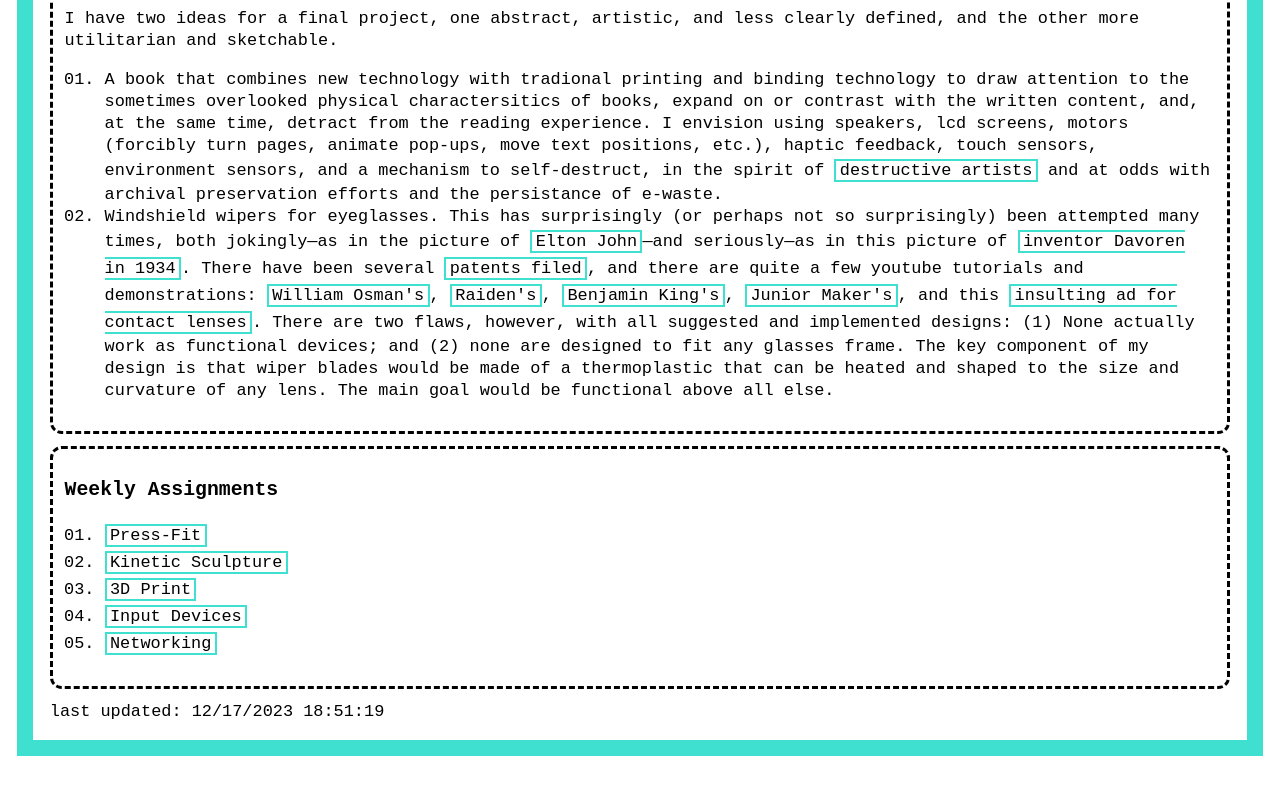
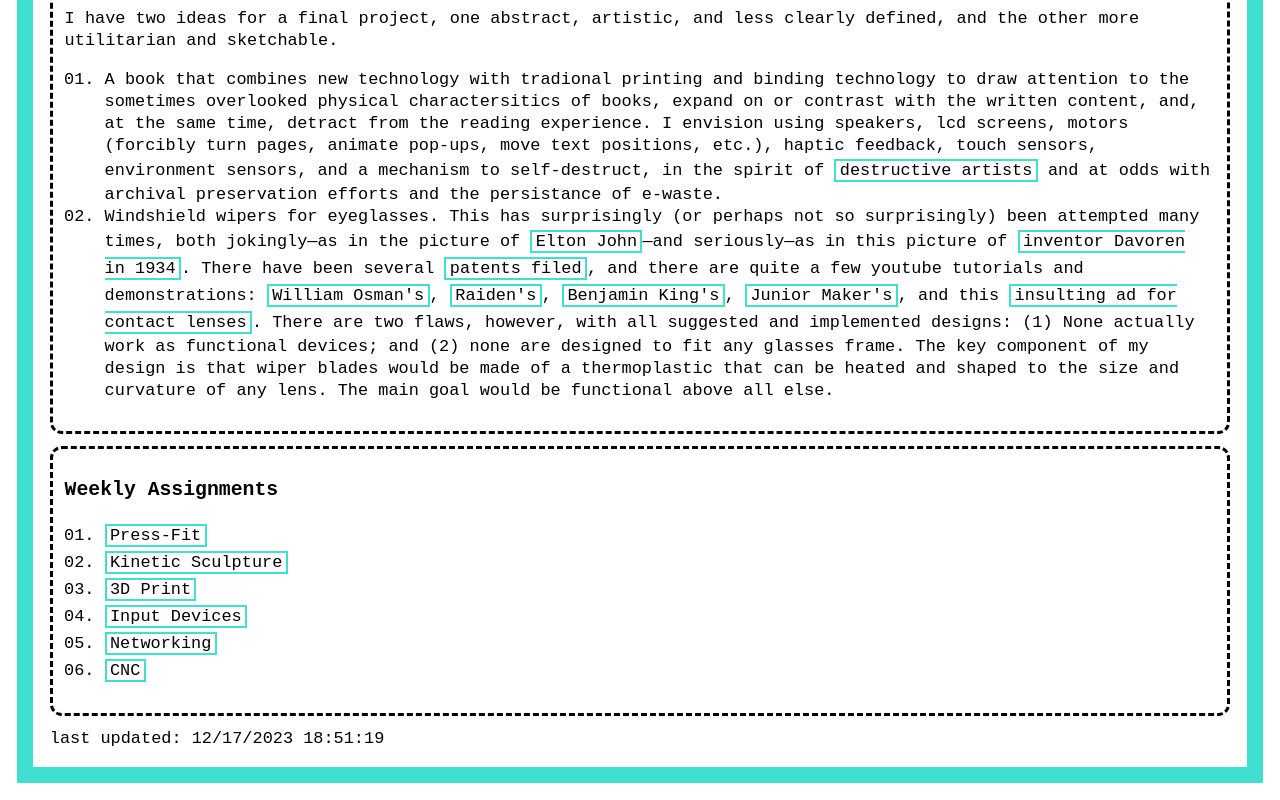
Before and after one commit to raphihalff/PS70, a plain HTML site: page index.html in a window 1280 px wide. Shown: the part 622-1422 px from the top of the page. Before the commit the page ends 1395 px from the top, so only its background shows below. Drawn offline with Linux system fonts and the light colour scheme.

Commit message:
Update index.html

```diff
--- a/index.html
+++ b/index.html
@@ -53,6 +53,7 @@
         <li><a href="/3-d_print.html">3D Print</a></li>
         <li><a href="/input.html">Input Devices</a></li>
         <li><a href="/networking.html">Networking</a></li>
+        <li><a href="/cnc.html">CNC</a></li>
       </ul>
     </div>
     <footer>
```
